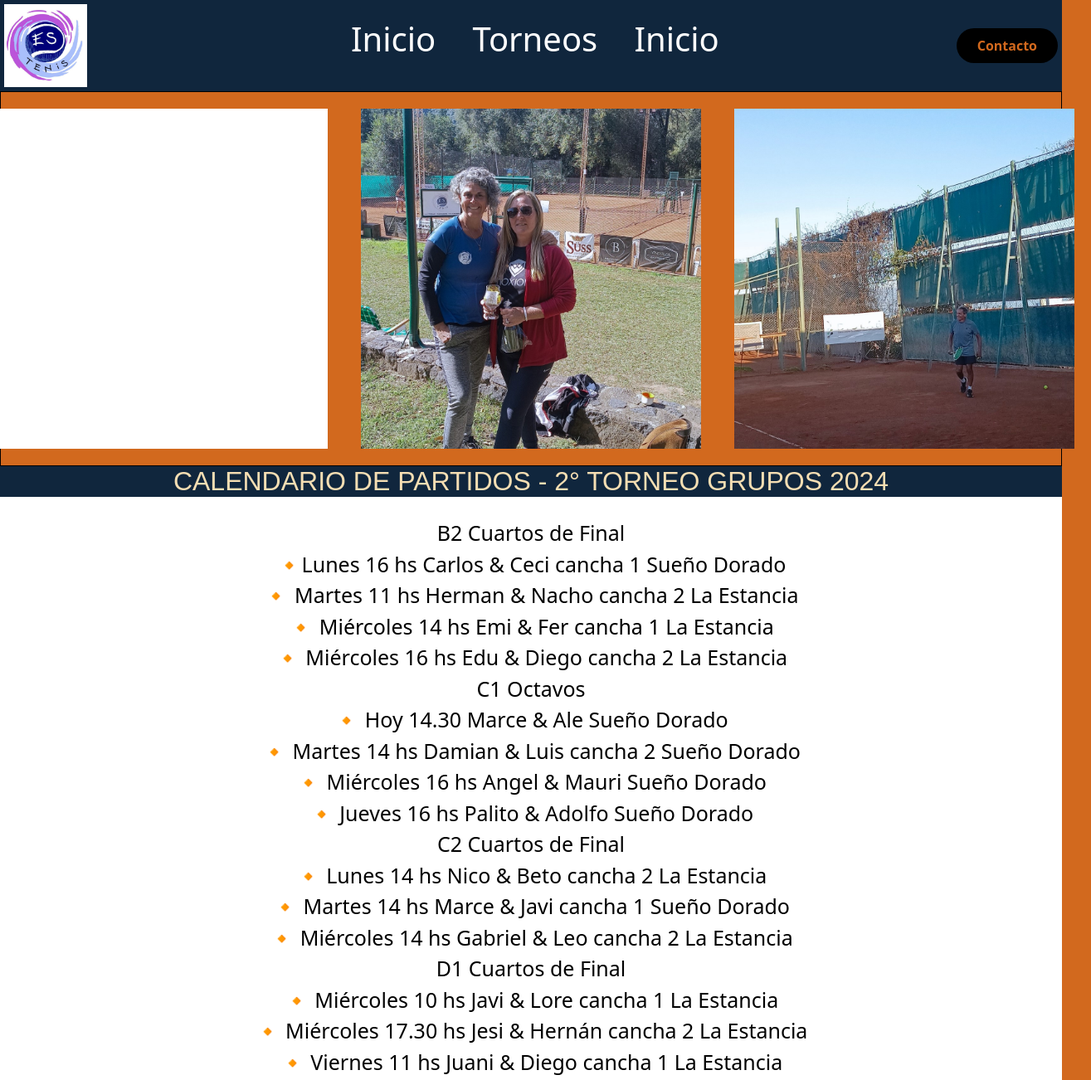
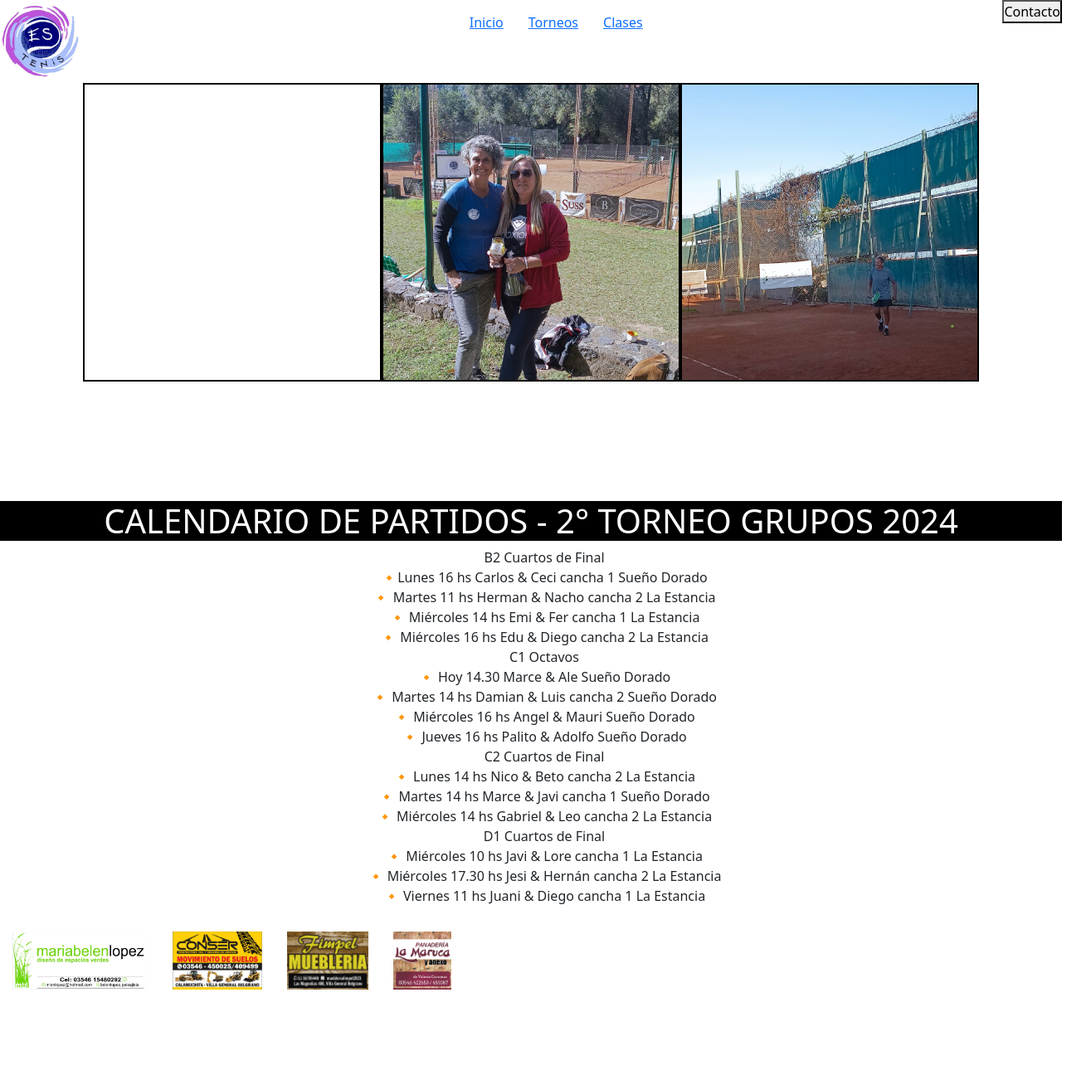
Before and after one commit to Javi-Mars/1project, a plain HTML site: page index.html in a window 1280 px wide. Shown: the top 1302 px of the page at 83% size, 1315 px wide, since content can reach past the window. After the commit the page ends 1208 px from the top, so only its background shows below. Drawn offline with nearby package versions, Linux system fonts and the light colour scheme.

Commit message:
segundo commit

```diff
--- a/index.html
+++ b/index.html
@@ -21,8 +21,8 @@
 
         <ul class="lista-navbar">
           <li class="item-lista"> <a href="./pages/perfil.html">Inicio</a></li>
-          <li class="item-lista"> <a href="./pages/perfil.html">Torneos</a></li>
-          <li class="item-lista"> <a href="./pages/perfil.html">Inicio</a></li>
+          <li class="item-lista"> <a href="./pages/torneos.html">Torneos</a></li>
+          <li class="item-lista"> <a href="./pages/clases.html">Clases</a></li>
         </ul>
       </nav>
 
@@ -116,13 +116,13 @@
 
 
 
-    <footer>
+    <footer class="footer">
       <div class="comercios-auspicios">
 
-        <img src="./images/comercios/belen-lopez-img.jpeg" alt="">
-         <img src="./images/comercios/conser-mov-suelo.jpeg" alt="">
-         <img src="./images/comercios/fimpel-muebleria.jpeg" alt="">
-          <img src="./images/comercios/la-maruca.jpeg" alt="">
+        <img class="logo-comercio" src="./images/comercios/belen-lopez-img.jpeg" alt="">
+        <img class="logo-comercio" src="./images/comercios/conser-mov-suelo.jpeg" alt="">
+        <img class="logo-comercio" src="./images/comercios/fimpel-muebleria.jpeg" alt="">
+        <img class="logo-comercio" src="./images/comercios/la-maruca.jpeg" alt="">
 
       </div>
 
--- a/styles/estilo.css
+++ b/styles/estilo.css
@@ -5,110 +5,72 @@
 }
 
 body{
-    background-color: #d2691e ;
+    display: grid;
+    grid-template-rows: 100px 1fr 1fr 100px;
+    grid-template-columns: repeat(2, 1fr);
+    grid-template-areas:
+    "header header"
+    "contenedor contenedor"
+    "texto texto"
+    "footer footer";
+    background-color: #ffffff ;
 
 }
 
 .header{
-    background-color: #10263D;
+    grid-area: header;
     display: flex;
-    justify-content:space-between ;
-    align-items: center;
-    padding: 5px;
+    justify-content: space-between;
+    background-color: white;
+
 }
 .logo-estenis img{
     width: 100px;
     height: 100px;
 }
 .lista-navbar{
+    display: flex;
     list-style: none;
-
 }
-.header .lista-navbar .item-lista{
-    display: inline-block;
-    padding: 0 20px;
-}
-.header .lista-navbar .item-lista:hover{
-    transform: scale(1.1);
-}
-
-.header .lista-navbar a{
-    font-size: 40px;
-    color: #ffffff;
-    text-decoration: none;
-}
-
-.header .lista-navbar a:hover{
-    color: #d2691e;
-}
-
-.header .boton{
-    font-weight: 700;
-    color:#d2691e ;
-    padding: 9px 25px;
-    background: #000000;
-    border: none;
-    border-radius: 50px;
-    cursor: pointer;
-    transition: all 0.3s ease 0s;
-}
-
-
-
-.contenedor{
-    display: flex;
-    border: 1px solid #000000;
-    justify-content: center;
-    text-align: center;
-
-}
-
-.contenedor-img1{
-    display: flex;
-    width: 450px;
-    height: 450px;
-    padding: 20px;
-
-
-}
-.text{
-    background-color: white;
-    color: black;
-    text-align: center;
-}
-h1{
-    font: 2em sans-serif;
-    background-color: #10263D;
-    color: wheat;
-
-}
-.lista-partidos{
-    font-size: 25px;
-    list-style-type: none;
-    margin: 10px;
+.item-lista{
     padding: 15px;
 }
 
 
-.comercios-auspicios{
+.contenedor{
+    grid-area: contenedor;
     display: flex;
     justify-content: center;
-    height: 150px;
+
+}
+.contenedor-img1 img{
+    width: 360px;
+    border: 2px solid black;
 }
 
-.carousel{
-  grid-area: carousel;
-  width: 760px;
 
+.text{
+    grid-area: texto;
+    align-items: center;
 }
-#carouselExampleCaptions{
-    justify-items: center;
+h1{
+   text-align: center;
+    background-color: black;
+    color: white;
+}
+.lista-partidos{
+    text-align: center;
+    list-style-type: none;
 
 }
 
 
-footer{
-    grid-area: comercios-auspicios;
-    height: 5%;
-
+.comercios-auspicios{
+    grid-area: footer;
+    display: flex;
+    width: 100px;
+    height: 100px;
 }
+.logo-comercio{
+    padding: 15px;
+}
```
Also changed, not shown: pages/clases.html (+13 -16 lines), pages/contactos.html (+15 -1 lines), pages/perfil.html (+18 -1 lines), pages/torneos.html (+19 -19 lines).
